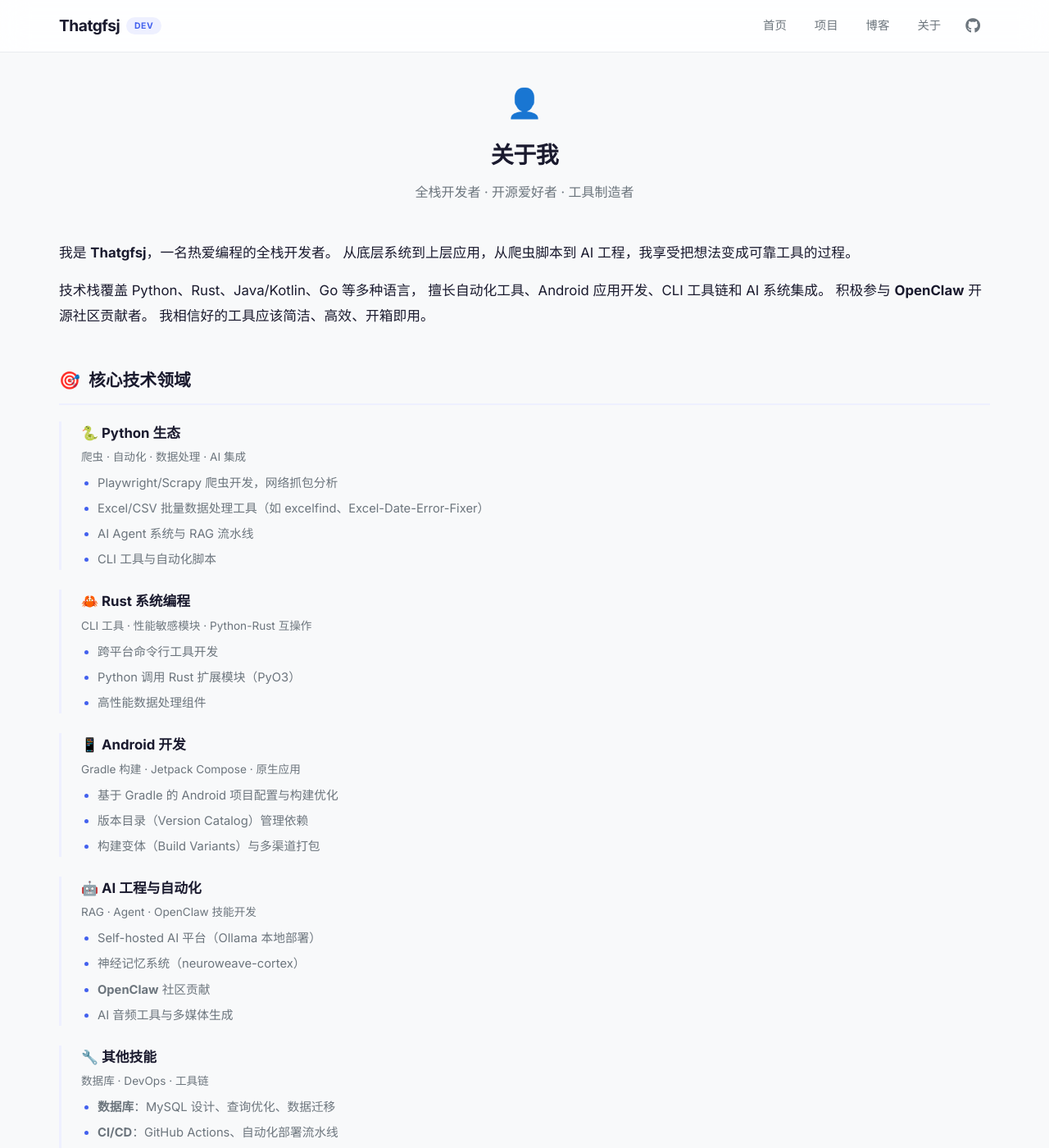
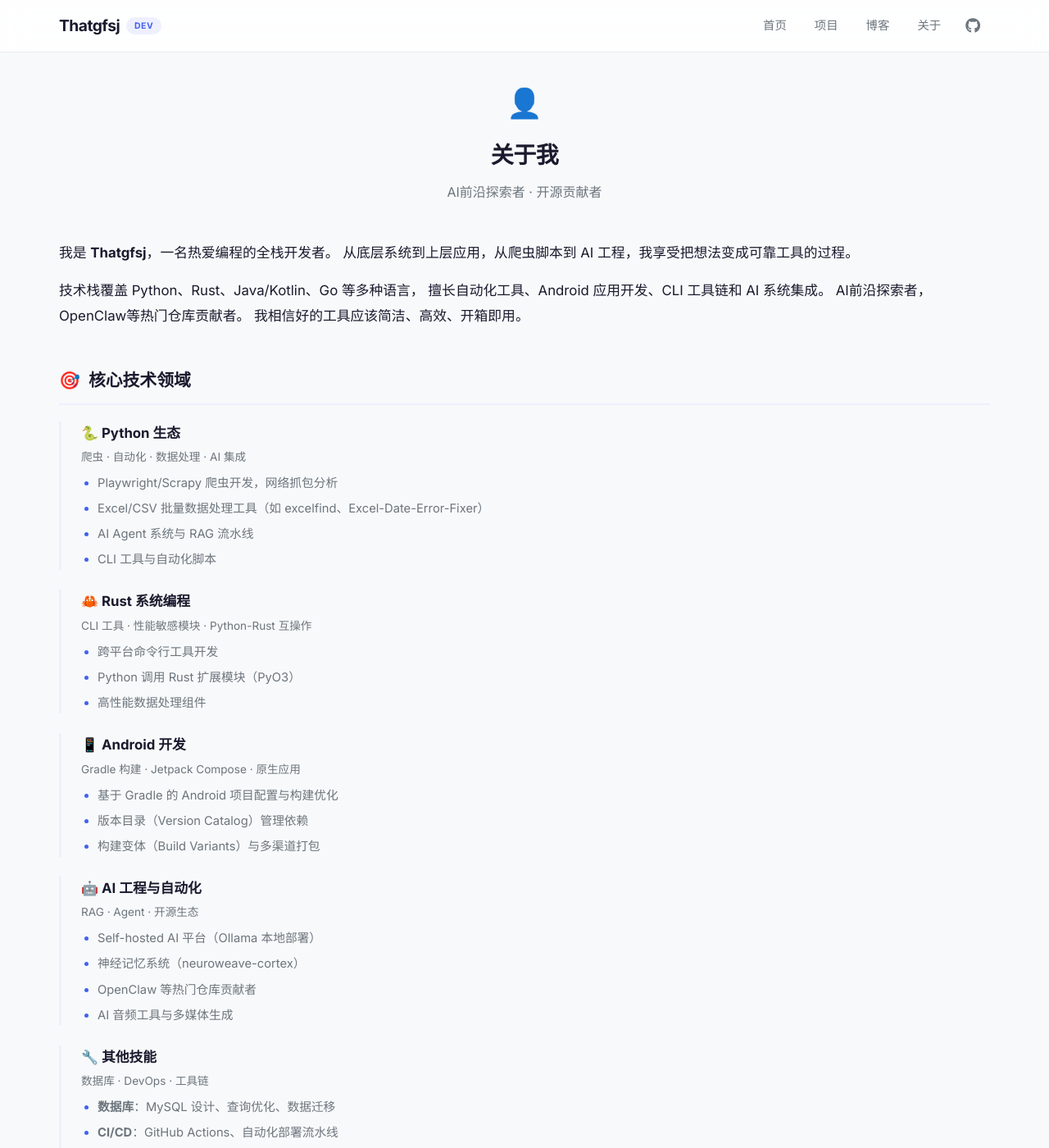
Before and after one commit to Thatgfsj/thatgfsj.github.io, a Jekyll site: the page built from about.md, in a window 1280 px wide and 1400 px high. Shown: the whole window at 82% size. Built offline with Jekyll 4.4.1, drawn with Linux system fonts in a browser that asks for light colours; some of the changed text lies outside the part shown.

Commit message:
✏️ 统一 OpenClaw 描述：AI前沿探索者，OpenClaw等热门仓库贡献者

```diff
--- a/_config.yml
+++ b/_config.yml
@@ -2,7 +2,7 @@
 # Jekyll 配置 — 个人简历 / 作品集
 # ============================
 title: "Thatgfsj"
-tagline: "全栈开发者 · 开源爱好者"
+tagline: "AI前沿探索者 · 开源贡献者"
 description: >-
   热爱编程，专注于 Rust、Python、Android 开发。
   喜欢折腾工具链、自动化流程和 AI 工程化。
--- a/_data/skills.yml
+++ b/_data/skills.yml
@@ -55,7 +55,7 @@
       desc: "RAG、Agent 系统、Ollama 本地部署"
     - name: "OpenClaw"
       level: 80
-      desc: "开源社区贡献者、AI Agent 生态"
+      desc: "AI前沿探索者、热门仓库贡献者"
     - name: "爬虫与自动化"
       level: 90
       desc: "Playwright、Scrapy、网络抓包分析"
--- a/about.md
+++ b/about.md
@@ -7,7 +7,7 @@
   <div class="section-header">
     <div class="section-icon">👤</div>
     <h2 class="section-title">关于我</h2>
-    <p class="section-subtitle">全栈开发者 · 开源爱好者 · 工具制造者</p>
+    <p class="section-subtitle">AI前沿探索者 · 开源贡献者</p>
   </div>
 
   <!-- Bio -->
@@ -20,7 +20,7 @@
       <p>
         技术栈覆盖 Python、Rust、Java/Kotlin、Go 等多种语言，
         擅长自动化工具、Android 应用开发、CLI 工具链和 AI 系统集成。
-        积极参与 <strong>OpenClaw</strong> 开源社区贡献者。
+        AI前沿探索者，OpenClaw等热门仓库贡献者。
         我相信好的工具应该简洁、高效、开箱即用。
       </p>
     </div>
@@ -63,11 +63,11 @@
 
     <div class="resume-item">
       <h3>🤖 AI 工程与自动化</h3>
-      <div class="resume-meta">RAG · Agent · OpenClaw 技能开发</div>
+      <div class="resume-meta">RAG · Agent · 开源生态</div>
       <ul>
         <li>Self-hosted AI 平台（Ollama 本地部署）</li>
         <li>神经记忆系统（neuroweave-cortex）</li>
-        <li><strong>OpenClaw</strong> 社区贡献</li>
+        <li>OpenClaw 等热门仓库贡献者</li>
         <li>AI 音频工具与多媒体生成</li>
       </ul>
     </div>
@@ -115,7 +115,7 @@
     <h2><span class="icon">🌐</span> 开源贡献</h2>
 
     <div class="about-bio" style="margin-bottom: 20px;">
-      <p><strong>OpenClaw</strong> 开源社区贡献者，参与 AI Agent 生态建设。</p>
+      <p>AI前沿探索者，OpenClaw等热门仓库贡献者。</p>
     </div>
 
     <div class="github-stats" style="margin-top: 20px;">
```
Also changed, not shown: index.md (+1 -1 lines).
